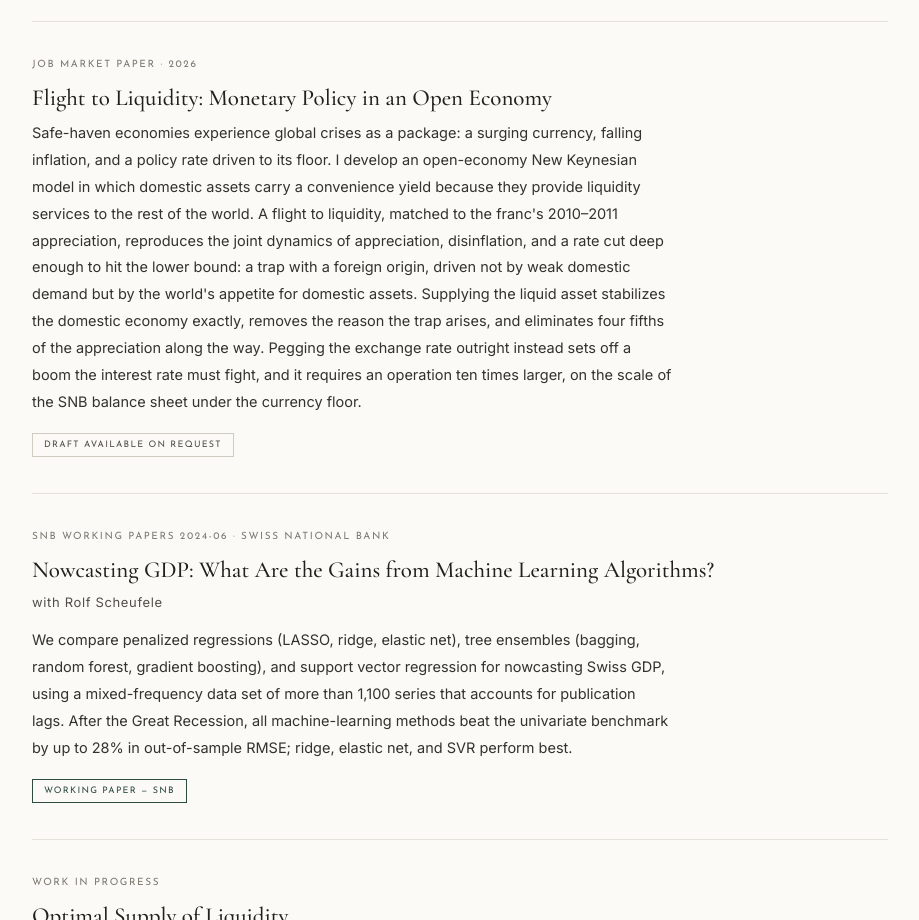
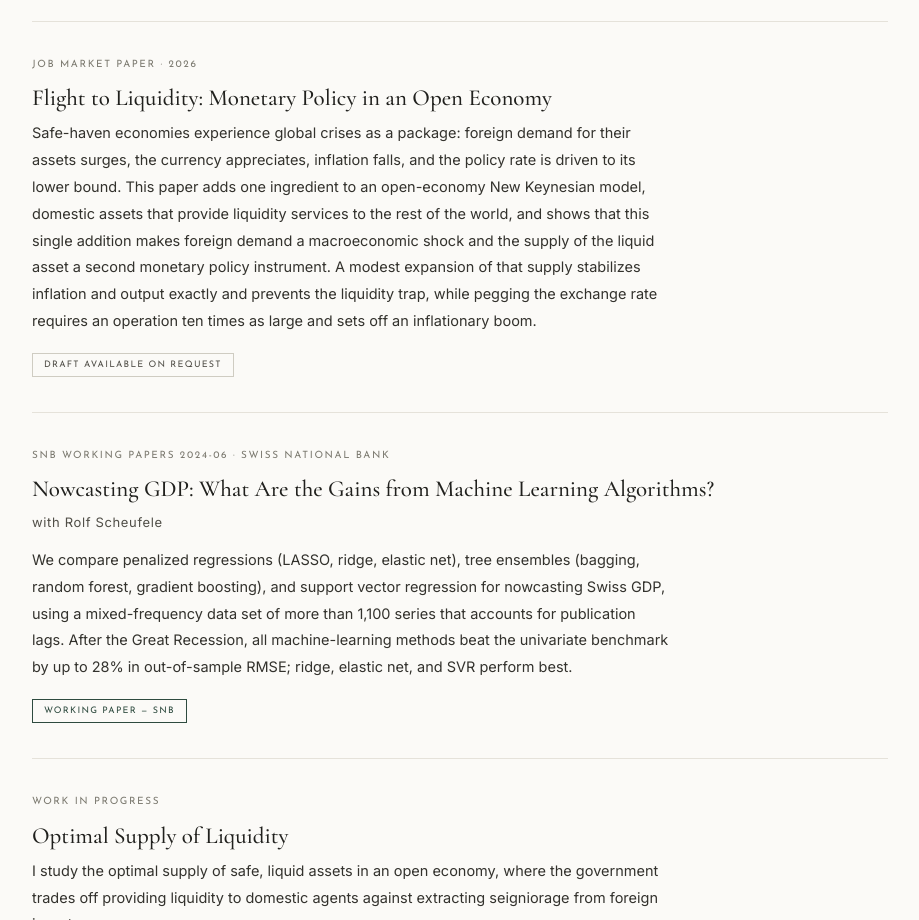
Before and after one commit to Milen-Arro-Cannarsa/Milen-Arro-Cannarsa.github.io, a plain HTML site: page index.html in a window 1280 px wide. Shown: the part 1640-2560 px from the top of the page, without its empty margins (180-1099 px from the left). Drawn offline with nearby package versions, Linux system fonts and the light colour scheme.

Commit message:
Update index.html

```diff
--- a/index.html
+++ b/index.html
@@ -262,7 +262,7 @@
     <article class="paper">
       <p class="paper-meta">Job market paper · 2026</p>
       <h3>Flight to Liquidity: Monetary Policy in an Open Economy</h3>
-      <p class="paper-abstract">Safe-haven economies experience global crises as a package: a surging currency, falling inflation, and a policy rate driven to its floor. I develop an open-economy New Keynesian model in which domestic assets carry a convenience yield because they provide liquidity services to the rest of the world. A flight to liquidity, matched to the franc's 2010–2011 appreciation, reproduces the joint dynamics of appreciation, disinflation, and a rate cut deep enough to hit the lower bound: a trap with a foreign origin, driven not by weak domestic demand but by the world's appetite for domestic assets. Supplying the liquid asset stabilizes the domestic economy exactly, removes the reason the trap arises, and eliminates four fifths of the appreciation along the way. Pegging the exchange rate outright instead sets off a boom the interest rate must fight, and it requires an operation ten times larger, on the scale of the SNB balance sheet under the currency floor.</p>
+      <p class="paper-abstract">Safe-haven economies experience global crises as a package: foreign demand for their assets surges, the currency appreciates, inflation falls, and the policy rate is driven to its lower bound. This paper adds one ingredient to an open-economy New Keynesian model, domestic assets that provide liquidity services to the rest of the world, and shows that this single addition makes foreign demand a macroeconomic shock and the supply of the liquid asset a second monetary policy instrument. A modest expansion of that supply stabilizes inflation and output exactly and prevents the liquidity trap, while pegging the exchange rate requires an operation ten times as large and sets off an inflationary boom.</p>
       <div class="paper-tags">
         <span class="tag">Draft available on request</span>
       </div>
```
